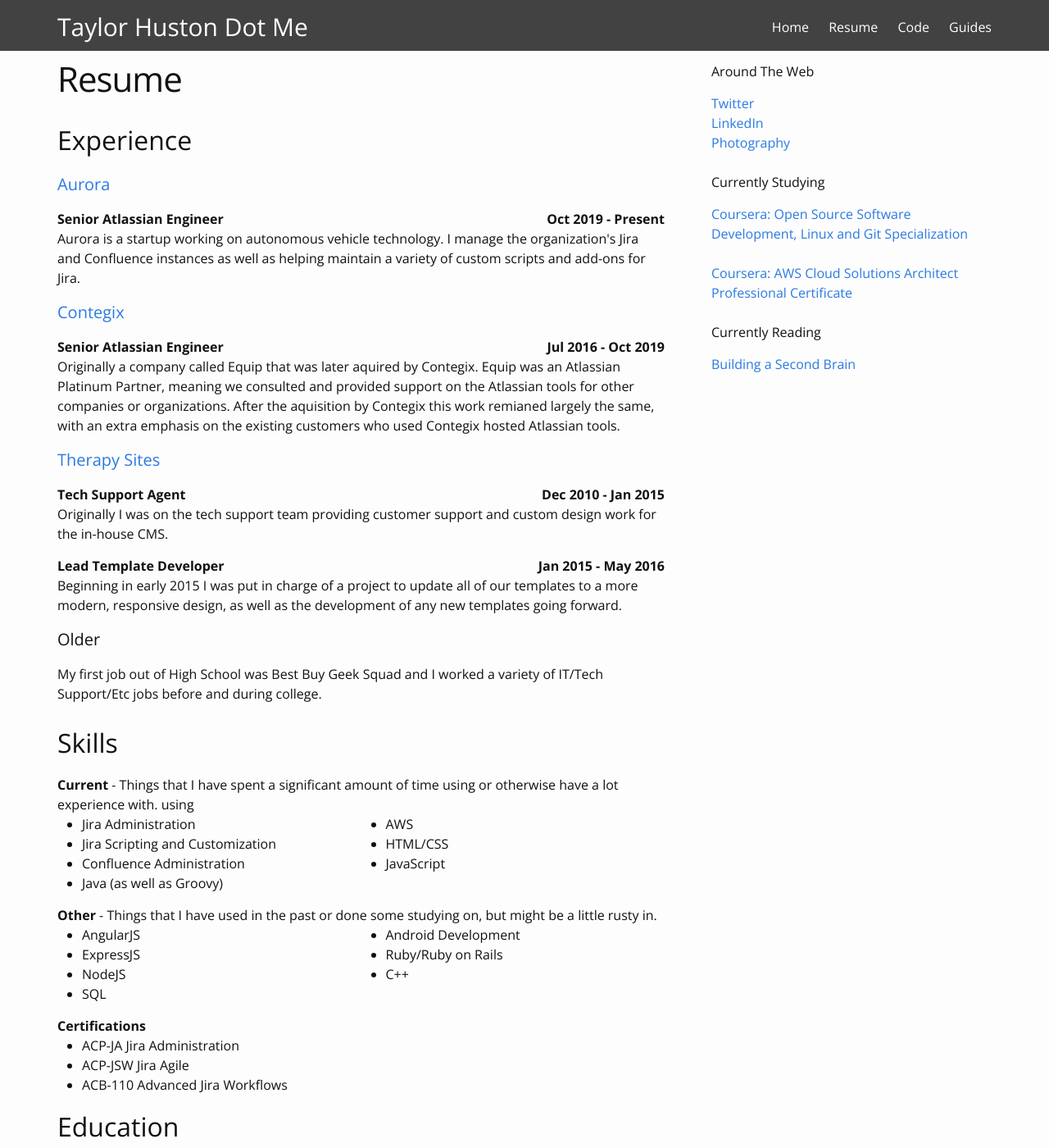
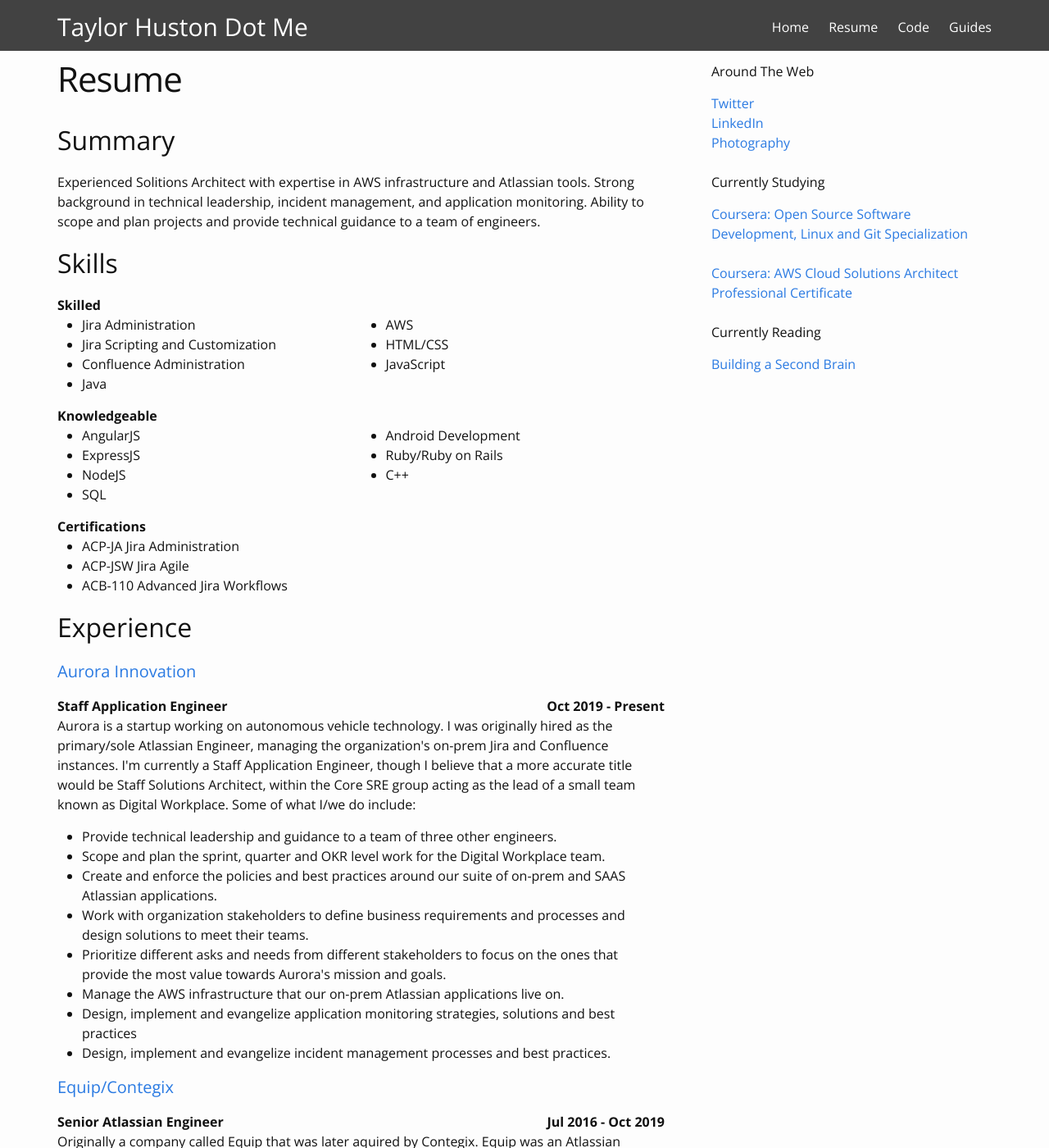
Before and after one commit to TaylorHuston/taylorhuston.github.io, a Jekyll site: the page built from resume.html, in a window 1280 px wide and 1400 px high. Shown: the whole window at 82% size. Built offline with Jekyll 4.4.1, drawn with Linux system fonts in a browser that asks for light colours; some web fonts are replaced; some of the changed text lies outside the part shown.

Commit message:
Updated resume

```diff
--- a/resume.html
+++ b/resume.html
@@ -4,52 +4,23 @@
 permalink: /resume/
 ---
 
-<div id="Experience">
-
-  <h2>Experience</h2>
-
-  <h4><a href="https://aurora.tech/" target="_blank">Aurora</a></h4>
-  <p><strong>Senior Atlassian Engineer <span class="date">Oct 2019 - Present</span></strong>
-    <br />Aurora is a startup working on autonomous vehicle technology. I manage the organization's Jira and Confluence
-    instances as well as helping maintain a variety of custom scripts and add-ons for Jira.</p>
-
-  <h4><a href="https://www.contegix.com/" target="_blank">Contegix</a></h4>
-  <p><strong>Senior Atlassian Engineer <span class="date">Jul 2016 - Oct 2019</span></strong>
-    <br />Originally a company called Equip that was later aquired by Contegix. Equip was an Atlassian Platinum Partner,
-    meaning we consulted and provided support on the Atlassian tools for other companies or organizations. After the
-    aquisition by Contegix this work remianed largely the same, with an extra emphasis on the existing customers who
-    used Contegix hosted Atlassian tools. </p>
-
-  <h4><a href="http://www.therapysites.com/" target="_blank">Therapy Sites</a></h4>
-  <p><strong>Tech Support Agent <span class="date">Dec 2010 - Jan 2015</span></strong>
-    <br />Originally I was on the tech support team providing customer support and custom design work for the in-house
-    CMS.
-  </p>
-
-  <p><strong>Lead Template Developer <span class="date">Jan 2015 - May 2016</span></strong>
-    <br />Beginning in early 2015 I was put in charge of a project to update all of our templates to a more modern,
-    responsive design, as well as the development of any new templates going forward.</p>
-
-  <h4>Older</h4>
-  My first job out of High School was Best Buy Geek Squad and I worked a variety of IT/Tech Support/Etc jobs before and
-  during college.
-  <br /><br />
+<div id="Summary">
+<h2>Summary</h2>
+  <p>Experienced Solitions Architect with expertise in AWS infrastructure and Atlassian tools. Strong background in technical leadership, incident management, and application monitoring. Ability to scope and plan projects and provide technical guidance to a team of engineers.</p>
 </div>
 
 <div id="Skills">
 
   <h2>Skills</h2>
 
-  <strong>Current</strong> - Things that I have spent a significant amount of time using or otherwise have a lot
-  experience with.
-  using
+  <strong>Skilled</strong>
   <br />
   <div class="skills">
     <ul>
       <li>Jira Administration</li>
       <li>Jira Scripting and Customization</li>
       <li>Confluence Administration</li>
-      <li>Java (as well as Groovy)</li>
+      <li>Java</li>
     </ul>
     <ul>
       <li>AWS</a>
@@ -58,7 +29,7 @@
     </ul>
   </div>
 
-  <strong>Other</strong> - Things that I have used in the past or done some studying on, but might be a little rusty in.
+  <strong>Knowledgeable</strong>
   <br />
   <div class="skills">
     <ul>
@@ -84,6 +55,60 @@
   </div>
 
 </div>
+
+<div id="Experience">
+
+  <h2>Experience</h2>
+
+  <h4><a href="https://aurora.tech/" target="_blank">Aurora Innovation</a></h4>
+  <p><strong>Staff Application Engineer <span class="date">Oct 2019 - Present</span></strong>
+  <br />
+  Aurora is a startup working on autonomous vehicle technology. I was originally hired as the primary/sole Atlassian Engineer, managing the organization's on-prem Jira and Confluence instances. I'm currently a Staff Application Engineer, though I believe that a more accurate title would be Staff Solutions Architect, within the Core SRE group acting as the lead of a small team known as Digital Workplace. Some of what I/we do include:
+  <ul>
+    <li>Provide technical leadership and guidance to a team of three other engineers.</li>
+    <li>Scope and plan the sprint, quarter and OKR level work for the Digital Workplace team.</li>
+    <li>Create and enforce the policies and best practices around our suite of on-prem and SAAS Atlassian applications.</li>
+    <li>Work with organization stakeholders to define business requirements and processes and design solutions to meet their teams.</li>
+    <li>Prioritize different asks and needs from different stakeholders to focus on the ones that provide the most value towards Aurora's mission and goals.</li>
+    <li>Manage the AWS infrastructure that our on-prem Atlassian applications live on.</li>
+    <li>Design, implement and evangelize application monitoring strategies, solutions and best practices</li>
+    <li>Design, implement and evangelize incident management processes and best practices.</li>
+  </ul>
+  </p>
+
+  <h4><a href="https://www.contegix.com/" target="_blank">Equip/Contegix</a></h4>
+  <p><strong>Senior Atlassian Engineer <span class="date">Jul 2016 - Oct 2019</span></strong>
+    <br />Originally a company called Equip that was later aquired by Contegix. Equip was an Atlassian Platinum Partner,
+    meaning we consulted and provided support on the Atlassian tools for other companies or organizations. After the
+    aquisition by Contegix this work remianed largely the same, with an extra emphasis on the existing customers who
+    used Contegix hosted Atlassian tools.
+  <ul>
+    <li>Consulted on all things Atlassian from organizations ranging from small startups to Fortune 500 level.</li>
+    <li>Worked with clients to understand their business requirements and designed solutions that meet their needs.</li>
+    <li>Stood up and configured on-prem Jira and Confluence instances, primarily on AWS infrastructure.</li>
+    <li>Advised on Atlassian Best Practices and worked with organizationss to implement them internally across multiple teams.</li>
+    <li>Developed complex Jira automations and customizartions utilizing well known Jira Add-Ons, including Automation for Jira and Scriptrunner.</li>
+    <li>Acted as front-line application support for Atlassian tools, performing day-to-day administration and maintenance.</li>
+  </ul>
+  </p>
+
+<!--  <h4><a href="http://www.therapysites.com/" target="_blank">Therapy Sites</a></h4>
+  <p><strong>Tech Support Agent <span class="date">Dec 2010 - Jan 2015</span></strong>
+    <br />Originally I was on the tech support team providing customer support and custom design work for the in-house
+    CMS.
+  </p>
+
+  <p><strong>Lead Template Developer <span class="date">Jan 2015 - May 2016</span></strong>
+    <br />Beginning in early 2015 I was put in charge of a project to update all of our templates to a more modern,
+    responsive design, as well as the development of any new templates going forward.</p>
+
+ <h4>Older</h4>
+  My first job out of High School was Best Buy Geek Squad and I worked a variety of IT/Tech Support/Etc jobs before and
+  during college.
+  <br /><br />-->
+</div>
+
+
 
 <div id="Education">
 
```
